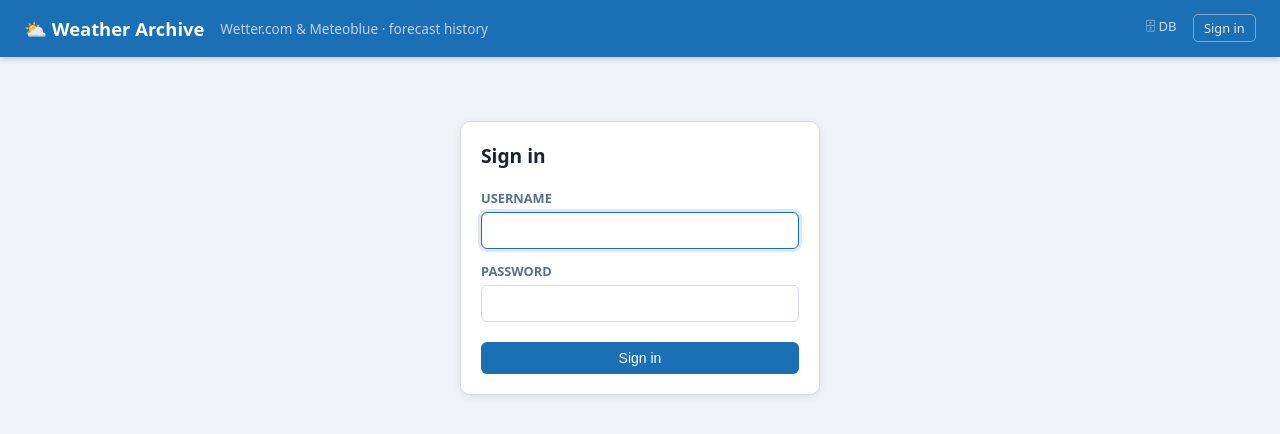
After one commit to korbinianbauer/weather_forecast_archive, a Flask app: page /login in a window 1280 px wide. The commit adds this page. Shown: the top 434 px of the page. Run offline with Flask 3, Linux system fonts and the light colour scheme.

Commit message:
Add login/logout auth for all write actions
Credentials read from BETHER_USER (default: admin) and BETHER_PASSWORD
env vars. If BETHER_PASSWORD is unset, a random password is generated
and logged at startup. SECRET_KEY should be set for session persistence
across restarts.

Protected routes: /add, /location/<id>/delete, /location/<id>/refresh,
/location/<id>/add_source. All read routes remain public.

UI hides Add/Refresh/Delete controls when not logged in. Navbar shows
Sign in / Sign out link. Login page redirects back to the originating
URL after success.

Co-Authored-By: Claude Sonnet 4.6 <noreply@anthropic.com>

```diff
--- a/app.py
+++ b/app.py
@@ -1,10 +1,13 @@
 import json
 import logging
+import os
+import secrets
 from datetime import datetime
+from functools import wraps
 
 from apscheduler.schedulers.background import BackgroundScheduler
 from apscheduler.triggers.cron import CronTrigger
-from flask import Flask, jsonify, redirect, render_template, request, url_for
+from flask import Flask, jsonify, redirect, render_template, request, session, url_for
 
 import db
 import providers
@@ -13,7 +16,49 @@ logging.basicConfig(level=logging.INFO, format='%(asctime)s %(levelname)s %(mess
 logger = logging.getLogger(__name__)
 
 app = Flask(__name__)
+app.secret_key = os.environ.get('SECRET_KEY') or secrets.token_hex(32)
+
+_ADMIN_USER = os.environ.get('BETHER_USER', 'admin')
+_ADMIN_PASSWORD = os.environ.get('BETHER_PASSWORD', '')
+if not _ADMIN_PASSWORD:
+    _ADMIN_PASSWORD = secrets.token_urlsafe(12)
+    logger.warning('BETHER_PASSWORD not set — using generated password: %s', _ADMIN_PASSWORD)
+
 db.init_db()
+
+
+# ── auth ──────────────────────────────────────────────────────────────────────
+
+def login_required(f):
+    @wraps(f)
+    def decorated(*args, **kwargs):
+        if not session.get('logged_in'):
+            return redirect(url_for('login', next=request.path))
+        return f(*args, **kwargs)
+    return decorated
+
+
+@app.route('/login', methods=['GET', 'POST'])
+def login():
+    error = None
+    if request.method == 'POST':
+        u = request.form.get('username', '')
+        p = request.form.get('password', '')
+        if u == _ADMIN_USER and p == _ADMIN_PASSWORD:
+            session['logged_in'] = True
+            next_url = request.args.get('next') or url_for('index')
+            # guard against open-redirect
+            if not next_url.startswith('/'):
+                next_url = url_for('index')
+            return redirect(next_url)
+        error = 'Invalid username or password.'
+    return render_template('login.html', error=error)
+
+
+@app.route('/logout', methods=['POST'])
+def logout():
+    session.clear()
+    return redirect(url_for('index'))
 
 
 # ── polling ───────────────────────────────────────────────────────────────────
@@ -128,6 +173,7 @@ def search():
 
 
 @app.route('/add', methods=['POST'])
+@login_required
 def add_location():
     name = request.form.get('name', '').strip()
     latitude = float(request.form.get('latitude') or 0)
@@ -307,6 +353,7 @@ def _build_evolution_traces(rows: list[dict], provider_labels: dict) -> list[dic
 
 
 @app.route('/location/<int:location_id>/add_source', methods=['POST'])
+@login_required
 def add_location_source_route(location_id):
     location = db.get_location(location_id)
     if not location:
@@ -335,6 +382,7 @@ def add_location_source_route(location_id):
 
 
 @app.route('/location/<int:location_id>/refresh', methods=['POST'])
+@login_required
 def refresh_location(location_id):
     for source in db.get_location_sources(location_id):
         try:
@@ -345,6 +393,7 @@ def refresh_location(location_id):
 
 
 @app.route('/location/<int:location_id>/delete', methods=['POST'])
+@login_required
 def delete_location(location_id):
     db.delete_location(location_id)
     return redirect(url_for('index'))
--- a/templates/base.html
+++ b/templates/base.html
@@ -121,6 +121,21 @@
   <a href="/">&#9925; Weather Archive</a>
   <span class="nav-subtitle" style="flex:1;">Wetter.com &amp; Meteoblue · forecast history</span>
   <a href="/db" style="color:rgba(255,255,255,.75); font-size:.82rem; font-weight:500; text-decoration:none;">🗄 DB</a>
+  {% if session.logged_in %}
+  <form method="post" action="{{ url_for('logout') }}" style="margin:0;">
+    <button type="submit"
+            style="background:none; border:1px solid rgba(255,255,255,.4); color:rgba(255,255,255,.85);
+                   border-radius:5px; padding:.25rem .65rem; cursor:pointer; font-size:.8rem;">
+      Sign out
+    </button>
+  </form>
+  {% else %}
+  <a href="{{ url_for('login') }}"
+     style="color:rgba(255,255,255,.85); font-size:.8rem; font-weight:500; text-decoration:none;
+            border:1px solid rgba(255,255,255,.4); border-radius:5px; padding:.25rem .65rem;">
+    Sign in
+  </a>
+  {% endif %}
 </nav>
 
 <main>
--- a/templates/index.html
+++ b/templates/index.html
@@ -50,7 +50,9 @@
 
 <div style="display:flex; align-items:center; justify-content:space-between; margin-bottom:1.5rem;">
   <h2 style="margin:0;">Tracked Locations</h2>
+  {% if session.logged_in %}
   <button class="btn btn-primary" onclick="openModal()">+ Add Location</button>
+  {% endif %}
 </div>
 
 {% if location_data %}
@@ -67,6 +69,7 @@
       <div class="loc-actions">
         <button class="btn btn-outline btn-sm" id="plotbtn-{{ loc.id }}"
                 onclick="togglePlot({{ loc.id }})">📈 Plot</button>
+        {% if session.logged_in %}
         <form method="post" action="{{ url_for('refresh_location', location_id=loc.id) }}" style="display:contents;">
           <button class="btn btn-outline btn-sm">↻</button>
         </form>
@@ -74,6 +77,7 @@
               onsubmit="return confirm('Remove {{ loc.name }}?')" style="display:contents;">
           <button class="btn btn-danger btn-sm">✕</button>
         </form>
+        {% endif %}
       </div>
     </div>
 
@@ -158,6 +162,7 @@
 {% endif %}
 
 
+{% if session.logged_in %}
 <!-- Add Location Modal -->
 <div class="modal-overlay" id="modal">
   <div class="modal" style="max-width:540px; max-height:90vh; overflow-y:auto;">
@@ -203,6 +208,7 @@
     </form>
   </div>
 </div>
+{% endif %}
 {% endblock %}
 
 {% block scripts %}
--- /dev/null
+++ b/templates/login.html
@@ -0,0 +1,35 @@
+{% extends "base.html" %}
+{% block title %}Login — Weather Archive{% endblock %}
+
+{% block content %}
+<div style="max-width:360px; margin:4rem auto;">
+  <div class="card">
+    <h2 style="margin-bottom:1.25rem;">Sign in</h2>
+    {% if error %}
+    <div style="background:#fef2f2; border:1px solid #fca5a5; color:#b91c1c;
+                border-radius:6px; padding:.65rem .9rem; margin-bottom:1rem; font-size:.875rem;">
+      {{ error }}
+    </div>
+    {% endif %}
+    <form method="post" action="{{ url_for('login', next=request.args.get('next', '')) }}">
+      <div style="margin-bottom:.85rem;">
+        <label style="display:block; font-size:.8rem; font-weight:600; color:var(--muted); margin-bottom:.3rem;">
+          USERNAME
+        </label>
+        <input type="text" name="username" autofocus autocomplete="username"
+               class="search-input" style="font-size:.9rem;">
+      </div>
+      <div style="margin-bottom:1.25rem;">
+        <label style="display:block; font-size:.8rem; font-weight:600; color:var(--muted); margin-bottom:.3rem;">
+          PASSWORD
+        </label>
+        <input type="password" name="password" autocomplete="current-password"
+               class="search-input" style="font-size:.9rem;">
+      </div>
+      <button type="submit" class="btn btn-primary" style="width:100%; justify-content:center;">
+        Sign in
+      </button>
+    </form>
+  </div>
+</div>
+{% endblock %}
```
